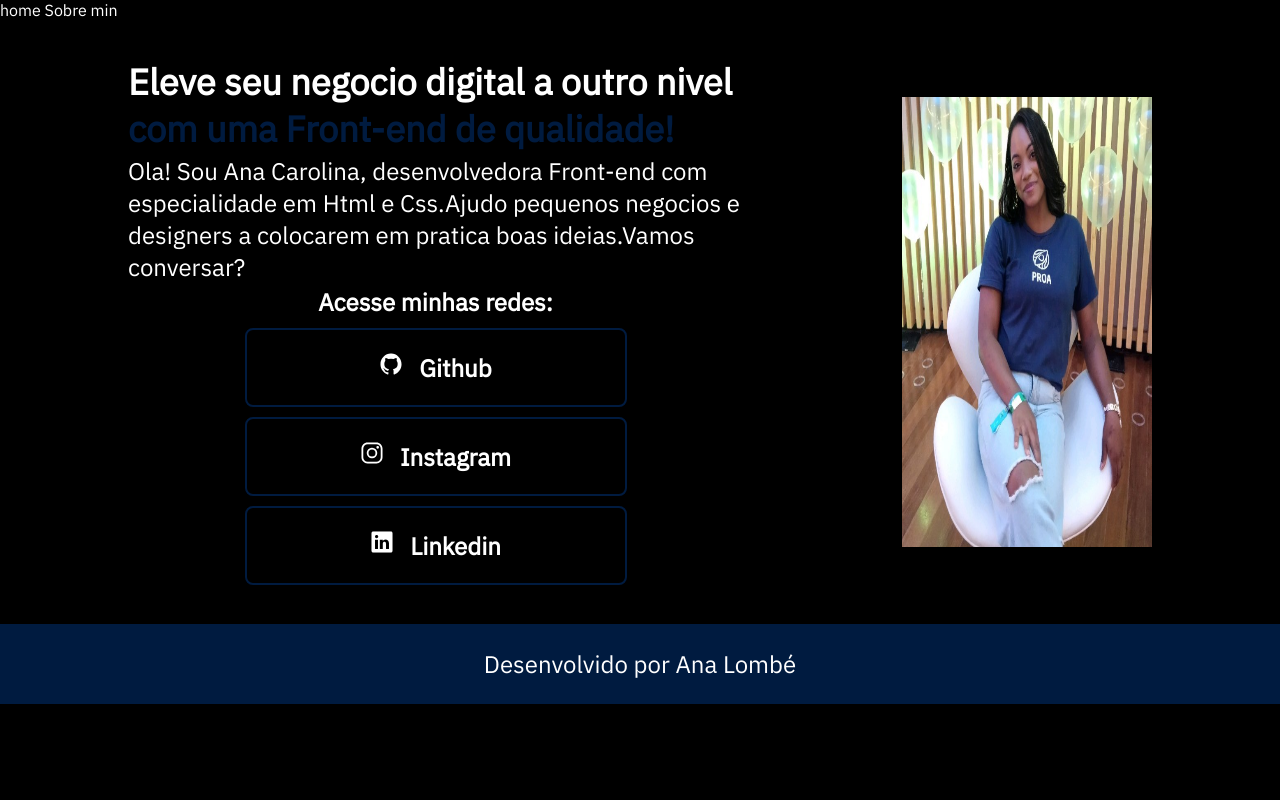
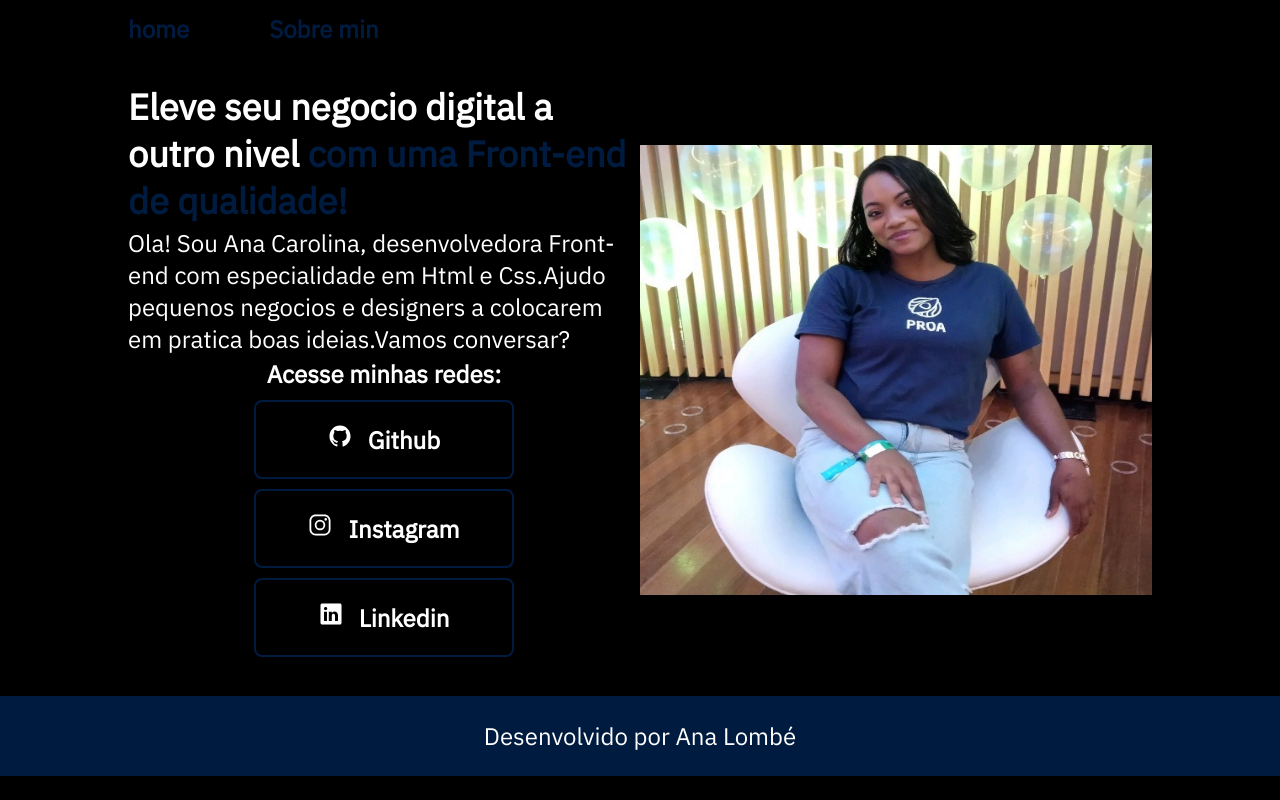
Before and after one commit to AnaCAROLINA39/DIGITACAO, a plain HTML site: page INDEX.HTML in a window 1280 px wide. Drawn offline with nearby package versions, Linux system fonts and the light colour scheme.

```diff
--- a/INDEX.HTML
+++ b/INDEX.HTML
@@ -5,13 +5,13 @@
   <meta name="viewport" content="width=device-width, initial-scale=1.0">
   <title>Apresentação Ana Carolina</title>
   <link rel="preconnect" href="https://fonts.gstatic.com" crossorigin />
-  <link rel="stylesheet" href="stylle.css">
+  <link rel="stylesheet" href="./style/style.css">
 </head>
 <body>
   <header class="cabecalho">
     <nav class="cabecalho__menu">
-    <a class="cabecalho__menu__link">home</a>
-    <a class="cabecalho__menu__link"> Sobre min</a>
+    <a class="cabecalho__menu__link" href="index.html">home</a>
+    <a class="cabecalho__menu__link" href="about.html"> Sobre min</a>
   </nav>
   </header>
   <main class="apresentacao">
@@ -21,16 +21,16 @@
       <div class="apresentacao__links">
         <h2 class="">Acesse minhas redes:</h2>
 
-      <a class="apresentacao__links__link" href="https://github.com/AnaCAROLINA39"> <ion-icon name="logo-github"></ion-icon> Github
+      <a class="apresentacao__links_navegacao" href="https://github.com/AnaCAROLINA39"> <ion-icon name="logo-github"></ion-icon> Github
 
       </a>
 
-      <a class="apresentacao__links__link" href="https://www.instagram.com/karoll_lombe/"> <ion-icon name="logo-instagram"></ion-icon> Instagram</a>
+      <a class="apresentacao__links_navegacao" href="https://www.instagram.com/karoll_lombe/"> <ion-icon name="logo-instagram"></ion-icon> Instagram</a>
 
-      <a class="apresentacao__links__link" href="www.linkedin.com/in/ana-carolina-front-end"> <ion-icon name="logo-linkedin"></ion-icon> Linkedin</a>
+      <a class="apresentacao__links_navegacao" href="www.linkedin.com/in/ana-carolina-front-end"> <ion-icon name="logo-linkedin"></ion-icon> Linkedin</a>
     </div>
     </section>
-    <img src="/assest/Ana.jpg" alt="ana programando">
+    <img class="apresentacao__img" src="/assest/Ana.jpg" alt="ana programando">
   </main>
   <footer class="rodape">Desenvolvido por Ana Lombé</footer>
 
--- a/stylle.css
+++ b/style/style.css
@@ -73,7 +73,12 @@ gap:12px;
   background-color: #272727;
 }*/
 @import url('https://fonts.googleapis.com/css2?family=IBM+Plex+Sans&display=swap');
+:root{
+  --cor-primaria: black;
+  --cor-segundaria: white;
+  --cor-terciario:#001B40;
 
+}
 *{
     margin: 0;
     padding: 0;
@@ -85,13 +90,13 @@ img{
 }
 body{
     box-sizing: border-box;
-    background-color: black;
-    color: white;
+    background-color: var(--cor-primaria);
+    color:var(--cor-segundaria);
     font-family: 'IBM Plex Sans', sans-serif;
 }
 
 .titulo-destaque{
-    color: #001B40;
+    color:var(--cor-terciario);
 }
 
 .apresentacao{
@@ -101,16 +106,16 @@ body{
     justify-content: space-between;
 }
 .apresentacao__conteudo{
-    width: 615px;
+    width: 50%;
     display: flex;
     flex-direction: column;
     gap: 3px;
 }
 .apresentacao__conteudo__titulo{
-    font-size: 36px;
+    font-size: 2.25rem;
 }
 .apresentacao__conteudo__texto{
-    font-size: 24px;
+    font-size: 1.5rem;
 }
 .apresentacao__links{
     display: flex;
@@ -121,30 +126,46 @@ body{
 }
 .apresentacao__links__subtitulo{
     font-weight: 400;
-    font-size: 24px;
+    font-size: 1.5rem;
 }
-.apresentacao__links__link{
+.apresentacao__links_navegacao{
     /* background-color: #22D4FD; */
     display: flex;
     justify-content: center;
     gap: 16px;
-    border: 2px solid #001B40;
-    width: 378px;
+    border: 2px solid var(--cor-terciario);
+    width: 50%;
     text-align: center;
     border-radius: 8px;
-    font-size: 24px;
+    font-size: 1.5rem;
     font-weight: 600;
     padding: 21.5px 0;
     text-decoration: none;
-    color: white;
+    color: var(--cor-segundaria);
 }
 .apresentacao__links__link:hover{
     background-color: #272727;
 }
 .rodape{
-  background-color: #001B40;
-  color: white;
+  background-color: var(--cor-terciario);
+  color: var(--cor-segundaria);
   padding: 24px;
   text-align: center;
-  font-size: 24px;
+  font-size: 1.5rem;
 }
+.cabecalho{
+  padding: 1% 0% 0% 10%;
+}
+.cabecalho__menu{
+  display: flex;
+  gap: 80px;
+}
+.cabecalho__menu__link{
+  color: var(--cor-terciario);
+  font-size: 1.5rem;
+  font-weight: 800;
+  text-decoration: none;
+}
+.apresentacao__img{
+  width: 50%;
+}
```
Also changed, not shown: about.html (added, +28 -0 lines), 1 other file.
